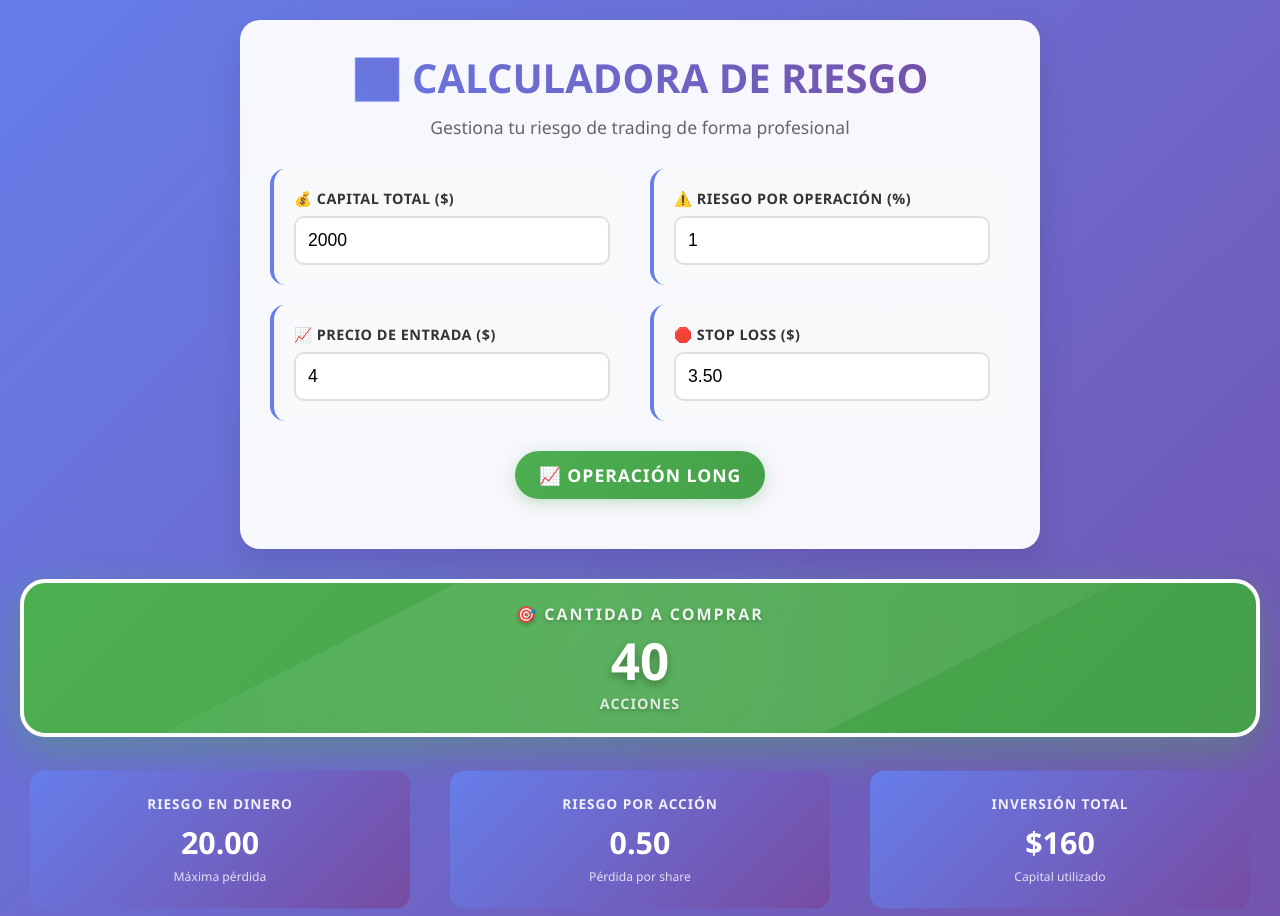
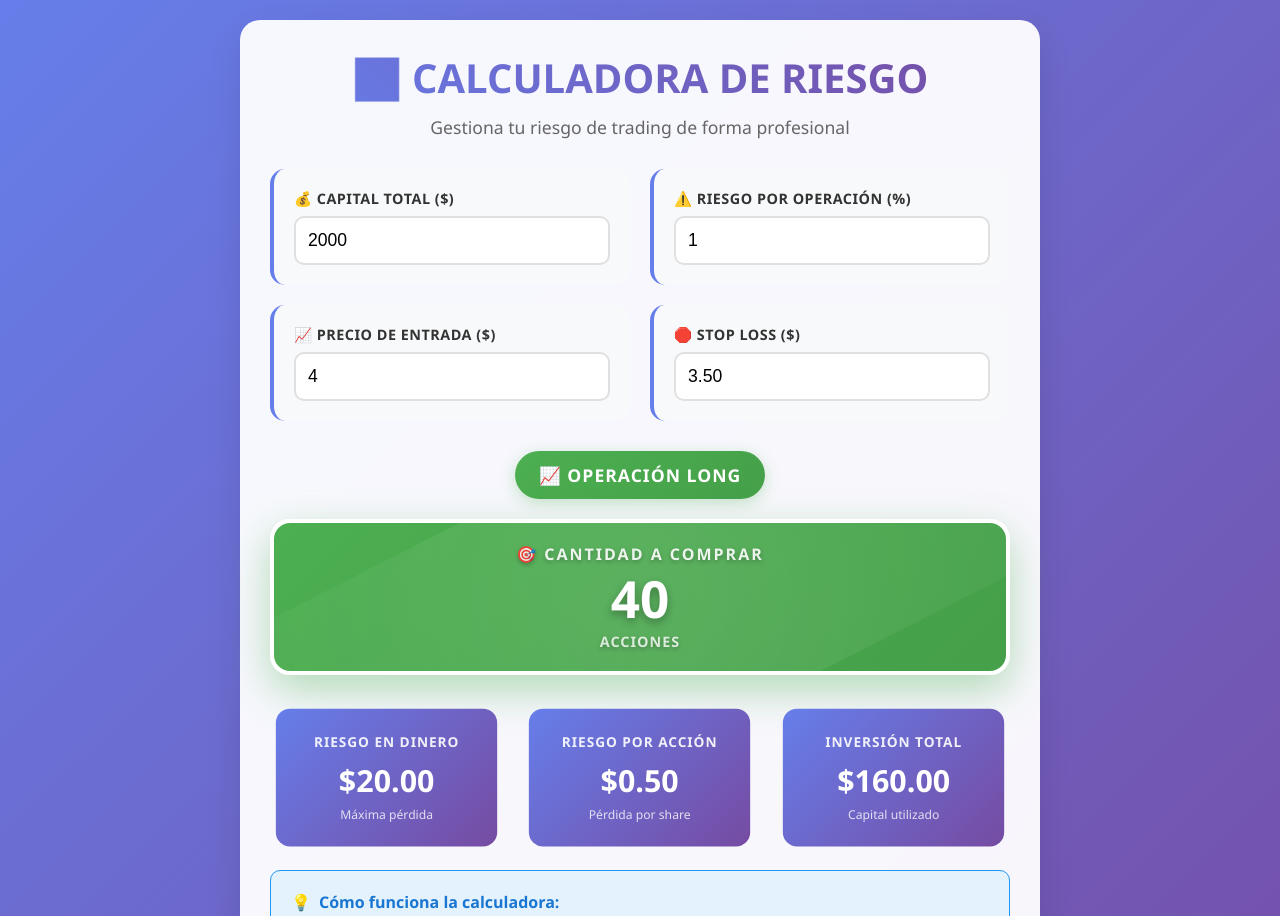
Before and after one commit to Pipekill/calculadorasizes, a plain HTML site: page index.html in a window 1280 px wide. Shown: the top 916 px of the page. Drawn offline with Linux system fonts and the light colour scheme.

Commit message:
Add files via upload

```diff
--- a/index.html
+++ b/index.html
@@ -91,6 +91,115 @@
             outline: none;
             border-color: #667eea;
             box-shadow: 0 0 0 3px rgba(102, 126, 234, 0.1);
+        }
+
+        .trade-type-indicator {
+            text-align: center;
+            margin: 20px 0;
+        }
+
+        .trade-badge {
+            display: inline-block;
+            padding: 12px 24px;
+            border-radius: 25px;
+            font-weight: bold;
+            font-size: 1.1em;
+            letter-spacing: 1px;
+            transition: all 0.3s ease;
+            text-transform: uppercase;
+        }
+
+        .trade-badge.long {
+            background: linear-gradient(135deg, #4caf50, #45a049);
+            color: white;
+            box-shadow: 0 4px 15px rgba(76, 175, 80, 0.3);
+        }
+
+        .trade-badge.short {
+            background: linear-gradient(135deg, #f44336, #d32f2f);
+            color: white;
+            box-shadow: 0 4px 15px rgba(244, 67, 54, 0.3);
+        }
+
+        .trade-badge:hover {
+            transform: translateY(-2px);
+        }
+
+        /* DISPLAY PRINCIPAL PARA CANTIDAD DE ACCIONES */
+        .main-result {
+            margin: 20px 0;
+            text-align: center;
+        }
+
+        .shares-display {
+            background: linear-gradient(135deg, #4CAF50, #45a049);
+            border: 4px solid #ffffff;
+            border-radius: 20px;
+            padding: 20px;
+            box-shadow: 0 15px 40px rgba(76, 175, 80, 0.4);
+            transform: scale(1);
+            transition: all 0.3s ease;
+            position: relative;
+            overflow: hidden;
+        }
+
+        .shares-display::before {
+            content: '';
+            position: absolute;
+            top: -50%;
+            left: -50%;
+            width: 200%;
+            height: 200%;
+            background: radial-gradient(circle, rgba(255,255,255,0.1) 0%, transparent 70%);
+            animation: shine 3s infinite;
+        }
+
+        @keyframes shine {
+            0% { transform: rotate(0deg); }
+            100% { transform: rotate(360deg); }
+        }
+
+        .shares-display:hover {
+            transform: scale(1.05);
+            box-shadow: 0 20px 50px rgba(76, 175, 80, 0.5);
+        }
+
+        .shares-label {
+            color: rgba(255, 255, 255, 0.9);
+            font-size: 1em;
+            font-weight: bold;
+            letter-spacing: 2px;
+            margin-bottom: 8px;
+            text-shadow: 0 2px 4px rgba(0,0,0,0.3);
+        }
+
+        .shares-value {
+            color: white;
+            font-size: 3.2em;
+            font-weight: 900;
+            line-height: 1;
+            text-shadow: 0 4px 8px rgba(0,0,0,0.3);
+            margin: 8px 0;
+            position: relative;
+            z-index: 2;
+        }
+
+        .shares-unit {
+            color: rgba(255, 255, 255, 0.8);
+            font-size: 0.9em;
+            font-weight: 600;
+            letter-spacing: 1px;
+            text-shadow: 0 2px 4px rgba(0,0,0,0.3);
+        }
+
+        /* Efecto especial para operaciones SHORT */
+        .shares-display.short-mode {
+            background: linear-gradient(135deg, #f44336, #d32f2f);
+            box-shadow: 0 15px 40px rgba(244, 67, 54, 0.4);
+        }
+
+        .shares-display.short-mode:hover {
+            box-shadow: 0 20px 50px rgba(244, 67, 54, 0.5);
         }
 
         .results-section {
@@ -194,125 +303,6 @@
                 font-size: 0.9em;
             }
         }
-
-        .pulse {
-            animation: pulse 2s infinite;
-        }
-
-        @keyframes pulse {
-            0% { transform: scale(1); }
-            50% { transform: scale(1.05); }
-            100% { transform: scale(1); }
-        }
-
-        .trade-type-indicator {
-            text-align: center;
-            margin: 20px 0;
-        }
-
-        .trade-badge {
-            display: inline-block;
-            padding: 12px 24px;
-            border-radius: 25px;
-            font-weight: bold;
-            font-size: 1.1em;
-            letter-spacing: 1px;
-            transition: all 0.3s ease;
-            text-transform: uppercase;
-        }
-
-        .trade-badge.long {
-            background: linear-gradient(135deg, #4caf50, #45a049);
-            color: white;
-            box-shadow: 0 4px 15px rgba(76, 175, 80, 0.3);
-        }
-
-        .trade-badge.short {
-            background: linear-gradient(135deg, #f44336, #d32f2f);
-            color: white;
-            box-shadow: 0 4px 15px rgba(244, 67, 54, 0.3);
-        }
-
-        .trade-badge:hover {
-            transform: translateY(-2px);
-        }
-
-        /* DISPLAY PRINCIPAL PARA CANTIDAD DE ACCIONES */
-        .main-result {
-            margin: 30px 0;
-            text-align: center;
-        }
-
-        .shares-display {
-            background: linear-gradient(135deg, #4CAF50, #45a049);
-            border: 4px solid #ffffff;
-            border-radius: 25px;
-            padding: 20px;
-            box-shadow: 0 15px 40px rgba(76, 175, 80, 0.4);
-            transform: scale(1);
-            transition: all 0.3s ease;
-            position: relative;
-            overflow: hidden;
-        }
-
-        .shares-display::before {
-            content: '';
-            position: absolute;
-            top: -50%;
-            left: -50%;
-            width: 200%;
-            height: 200%;
-            background: radial-gradient(circle, rgba(255,255,255,0.1) 0%, transparent 70%);
-            animation: shine 3s infinite;
-        }
-
-        @keyframes shine {
-            0% { transform: rotate(0deg); }
-            100% { transform: rotate(360deg); }
-        }
-
-        .shares-display:hover {
-            transform: scale(1.05);
-            box-shadow: 0 20px 50px rgba(76, 175, 80, 0.5);
-        }
-
-        .shares-label {
-            color: rgba(255, 255, 255, 0.9);
-            font-size: 1em;
-            font-weight: bold;
-            letter-spacing: 2px;
-            margin-bottom: 10px;
-            text-shadow: 0 2px 4px rgba(0,0,0,0.3);
-        }
-
-        .shares-value {
-            color: white;
-            font-size: 3.2em;
-            font-weight: 900;
-            line-height: 1;
-            text-shadow: 0 4px 8px rgba(0,0,0,0.3);
-            margin: 8px 0;
-            position: relative;
-            z-index: 2;
-        }
-
-        .shares-unit {
-            color: rgba(255, 255, 255, 0.8);
-            font-size: 0.9em;
-            font-weight: 600;
-            letter-spacing: 1px;
-            text-shadow: 0 2px 4px rgba(0,0,0,0.3);
-        }
-
-        /* Efecto especial para operaciones SHORT */
-        .shares-display.short-mode {
-            background: linear-gradient(135deg, #f44336, #d32f2f);
-            box-shadow: 0 15px 40px rgba(244, 67, 54, 0.4);
-        }
-
-        .shares-display.short-mode:hover {
-            box-shadow: 0 20px 50px rgba(244, 67, 54, 0.5);
-        }
     </style>
 </head>
 <body>
@@ -347,7 +337,6 @@
                 📈 OPERACIÓN LONG
             </div>
         </div>
-        </div>
 
         <!-- RESULTADO PRINCIPAL - CANTIDAD DE ACCIONES -->
         <div class="main-result">
@@ -379,7 +368,7 @@
         </div>
 
         <div class="warning" id="warning">
-            ⚠️ Advertencia: El riesgo por acción es mayor al precio de entrada. Revisa tus valores.
+            ⚠️ Advertencia: Verifica los precios de entrada y stop loss.
         </div>
 
         <div class="info-panel">
@@ -421,30 +410,38 @@
                 // Operación LONG
                 riesgoPorAccion = precioEntrada - stopLoss;
                 tipoOperacion = 'LONG';
+                if (tradeBadge) {
                     tradeBadge.textContent = '📈 OPERACIÓN LONG';
                     tradeBadge.className = 'trade-badge long';
+                }
             } else if (precioEntrada < stopLoss) {
                 // Operación SHORT
                 riesgoPorAccion = stopLoss - precioEntrada;
                 tipoOperacion = 'SHORT';
+                if (tradeBadge) {
                     tradeBadge.textContent = '📉 OPERACIÓN SHORT';
                     tradeBadge.className = 'trade-badge short';
+                }
             } else {
                 // Precios iguales
                 riesgoPorAccion = 0;
                 tipoOperacion = 'INDEFINIDO';
+                if (tradeBadge) {
                     tradeBadge.textContent = '⚠️ PRECIOS IGUALES';
                     tradeBadge.className = 'trade-badge';
                     tradeBadge.style.background = 'linear-gradient(135deg, #ff9800, #f57c00)';
                 }
+            }
 
             // Ocultar warning ya que ambos tipos de operación son válidos
             const warning = document.getElementById('warning');
+            if (warning) {
                 if (riesgoPorAccion <= 0 && precioEntrada !== stopLoss) {
                     warning.style.display = 'block';
                     warning.textContent = '⚠️ Verifica los precios de entrada y stop loss';
                 } else {
                     warning.style.display = 'none';
+                }
             }
 
             // Calcular cantidad de acciones
@@ -454,14 +451,48 @@
             const inversionTotal = cantidadAcciones * precioEntrada;
 
             // Actualizar resultados con animación
-            updateValue('riesgoDinero', `${riesgoDinero.toFixed(2)}`);
-            updateValue('riesgoPorAccion', `${riesgoPorAccion.toFixed(2)}`);
-            updateValue('cantidadAcciones', cantidadAcciones.toString());
-            updateValue('inversionTotal', `${inversionTotal.toFixed(2)}`);
+            updateValue('riesgoDinero', `$${riesgoDinero.toFixed(2)}`);
+            updateValue('riesgoPorAccion', `$${riesgoPorAccion.toFixed(2)}`);
+            updateValue('inversionTotal', `$${inversionTotal.toFixed(2)}`);
+
+            // ACTUALIZAR EL DISPLAY PRINCIPAL DE ACCIONES
+            updateMainShares(cantidadAcciones, tipoOperacion);
+        }
+
+        function updateMainShares(cantidad, tipo) {
+            const sharesMain = document.getElementById('sharesMain');
+            const sharesDisplay = document.querySelector('.shares-display');
+
+            // Verificar que los elementos existan antes de usarlos
+            if (!sharesMain || !sharesDisplay) {
+                return;
+            }
+
+            // Efecto de pulsación
+            sharesDisplay.style.transform = 'scale(1.1)';
+
+            setTimeout(() => {
+                sharesMain.textContent = cantidad.toLocaleString();
+
+                // Cambiar color según tipo de operación
+                if (tipo === 'SHORT') {
+                    sharesDisplay.classList.add('short-mode');
+                } else {
+                    sharesDisplay.classList.remove('short-mode');
+                }
+
+                sharesDisplay.style.transform = 'scale(1)';
+            }, 150);
         }
 
         function updateValue(elementId, newValue) {
             const element = document.getElementById(elementId);
+
+            // Verificar que el elemento existe
+            if (!element) {
+                return;
+            }
+
             element.style.transform = 'scale(1.1)';
             element.style.transition = 'transform 0.2s ease';
 
@@ -480,8 +511,6 @@
                 const element = document.getElementById(id);
                 if (element) {
                     element.addEventListener('input', calcular);
-                } else {
-                    console.warn(`Elemento ${id} no encontrado`);
                 }
             });
 
```
Lines whose indentation alone changed are shown as unchanged.
